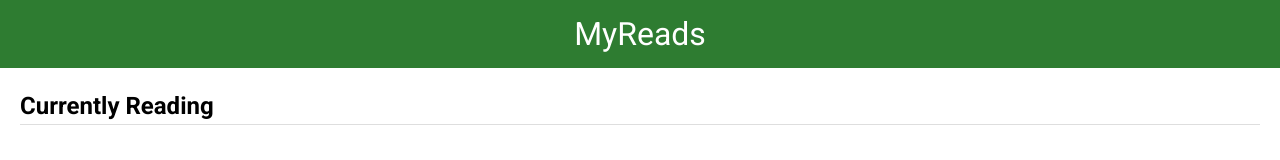
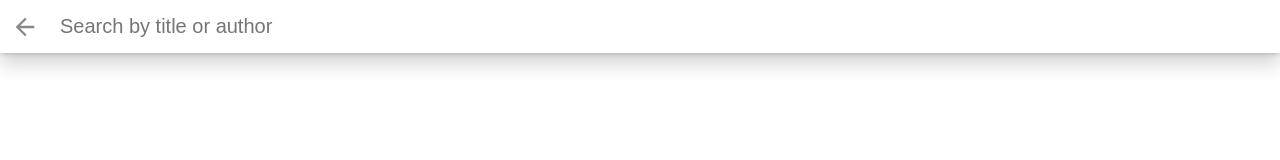
Before and after one commit to brispak/react-nd-p1, a React (Create React App) app: page /search in a window 1280 px wide. Shown: the top 160 px of the page. Built offline with nearby package versions, Linux system fonts and the light colour scheme.

Commit message:
Added React Router.

```diff
--- a/src/index.js
+++ b/src/index.js
@@ -1,6 +1,15 @@
 import React from 'react'
 import ReactDOM from 'react-dom'
 import App from './App'
+import SearchBar from './components/SearchBar'
 import './index.css'
+import { BrowserRouter, Route } from 'react-router-dom'
 
-ReactDOM.render(<App />, document.getElementById('root'))
+ReactDOM.render(
+  <BrowserRouter>
+    <div>
+      <Route path='/' exact component={App} />
+      <Route path='/search' component={SearchBar} />
+    </div>
+  </BrowserRouter>,
+  document.getElementById('root'))
```
